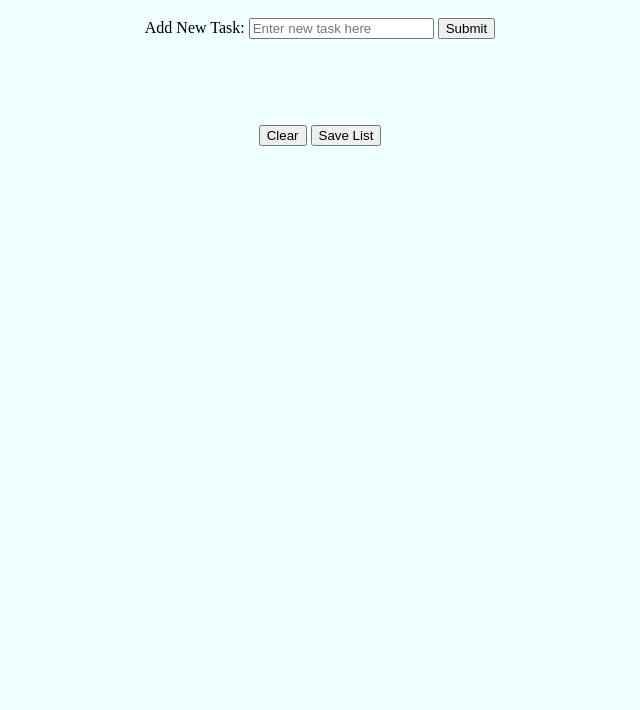
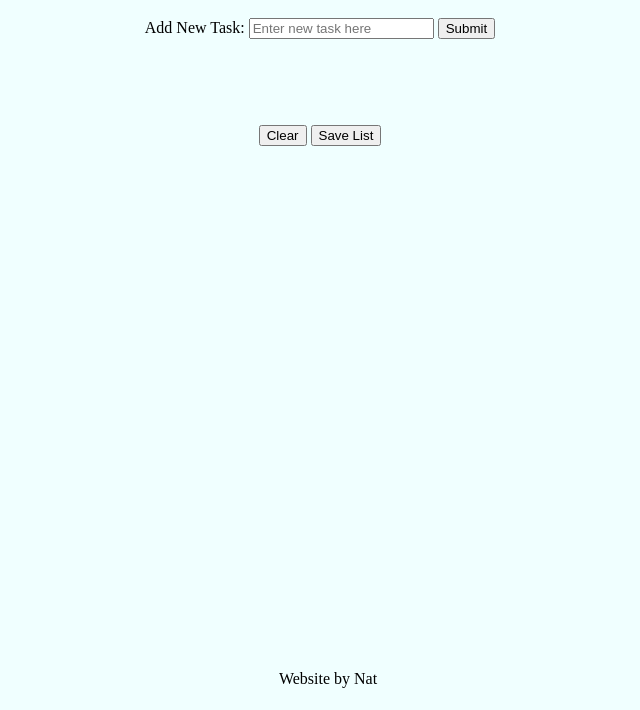
Before and after one commit to ncamarena57/todolist, a plain HTML site: page index.html in a window 1280 px wide. Shown: the part 90-800 px from the top of the page, without its empty margins (320-960 px from the left). Drawn offline with Linux system fonts and the light colour scheme.

Commit message:
Add and position footer

```diff
--- a/index.html
+++ b/index.html
@@ -17,6 +17,7 @@
         </div>
         <button class="clear" onclick="clearList()">Clear</button>
         <button class="save" onclick="saveList()">Save List</button>
+        <footer>Website by Nat</footer>
     </body>
     <script src="main.js"></script>
 </html>
--- a/style.css
+++ b/style.css
@@ -11,3 +11,10 @@ ul.list {
 .clear {
     margin-top: 50px;
 }
+
+footer {
+    position: absolute;
+    bottom: 0;
+    width: 100%;
+    height: 2.5rem;
+}
```
